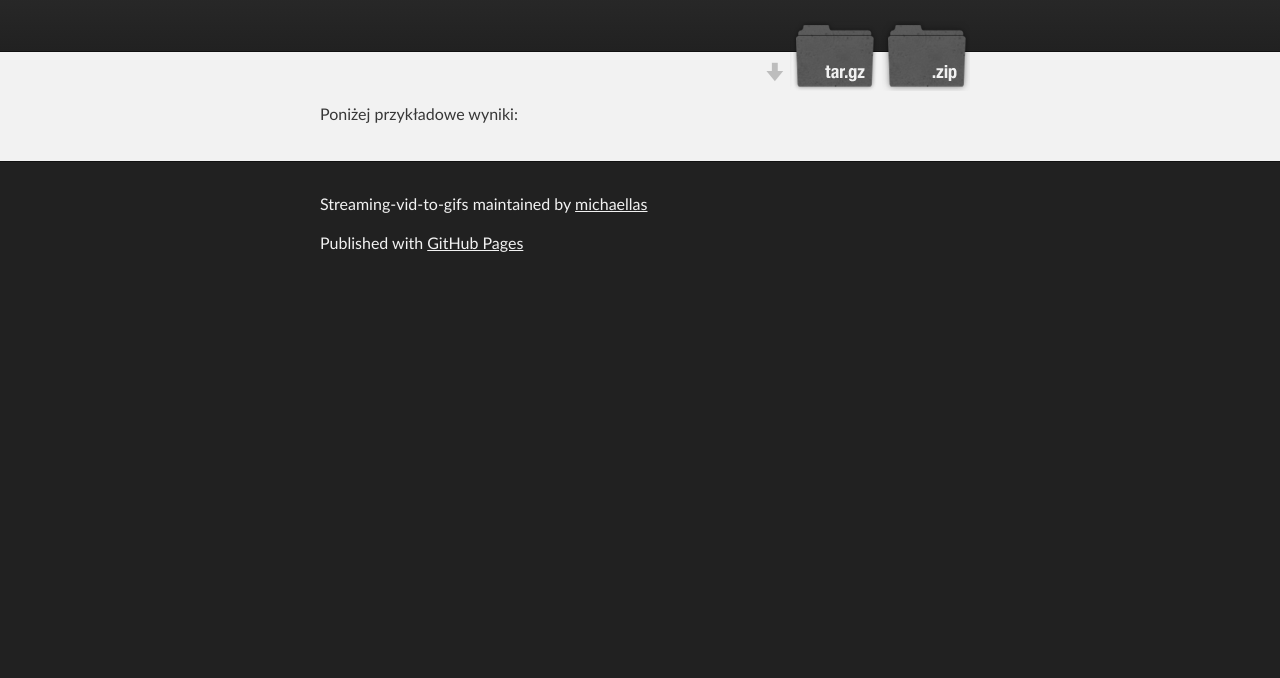
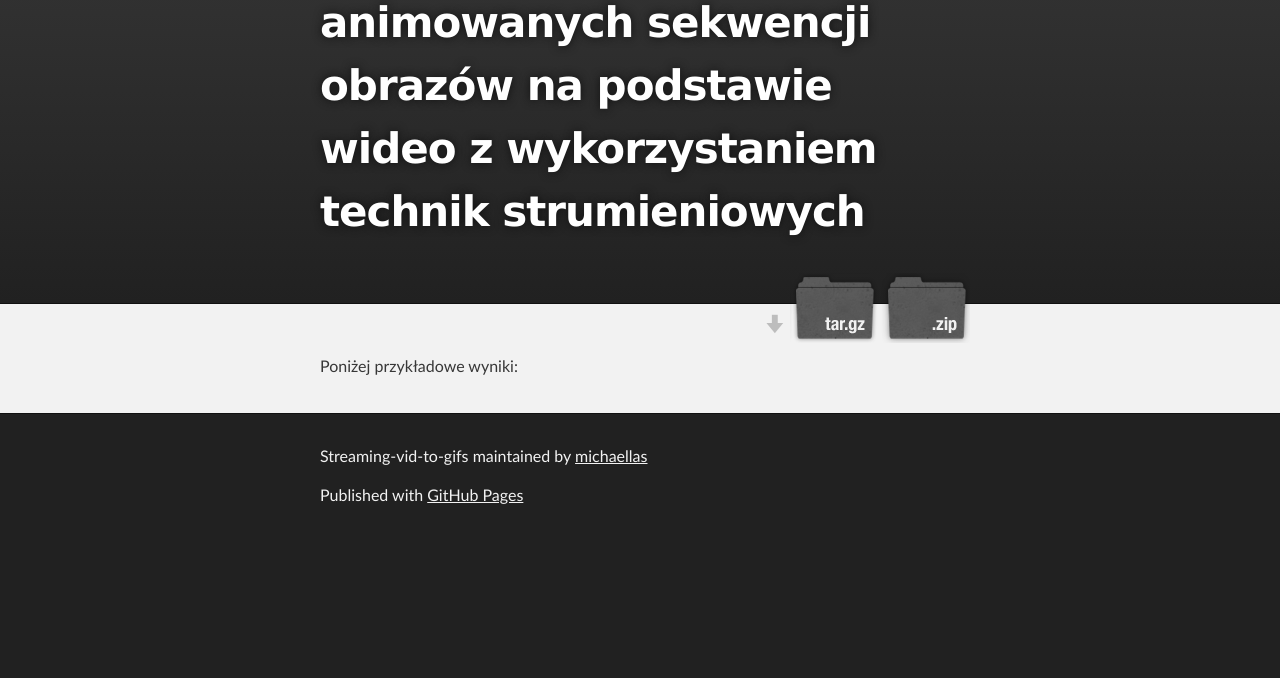
Before and after one commit to michaellas/streaming-vid-to-gifs, a plain HTML site: page index.html in a window 1280 px wide. Shown: the part 122-800 px from the top of the page. Drawn offline with Linux system fonts and the light colour scheme.

Commit message:
Update index.html

```diff
--- a/index.html
+++ b/index.html
@@ -18,7 +18,7 @@
         <header class="inner">
           <a id="forkme_banner" href="https://github.com/michaellas/streaming-vid-to-gifs">View on GitHub</a>
 
-          <h1 id="project_title">Streaming-vid-to-gifs</h1>
+          <h1 id="project_title">Tworzenie zapętlonych animowanych sekwencji obrazów na podstawie wideo z wykorzystaniem technik strumieniowych</h1>
           <h2 id="project_tagline"></h2>
 
             <section id="downloads">
```
